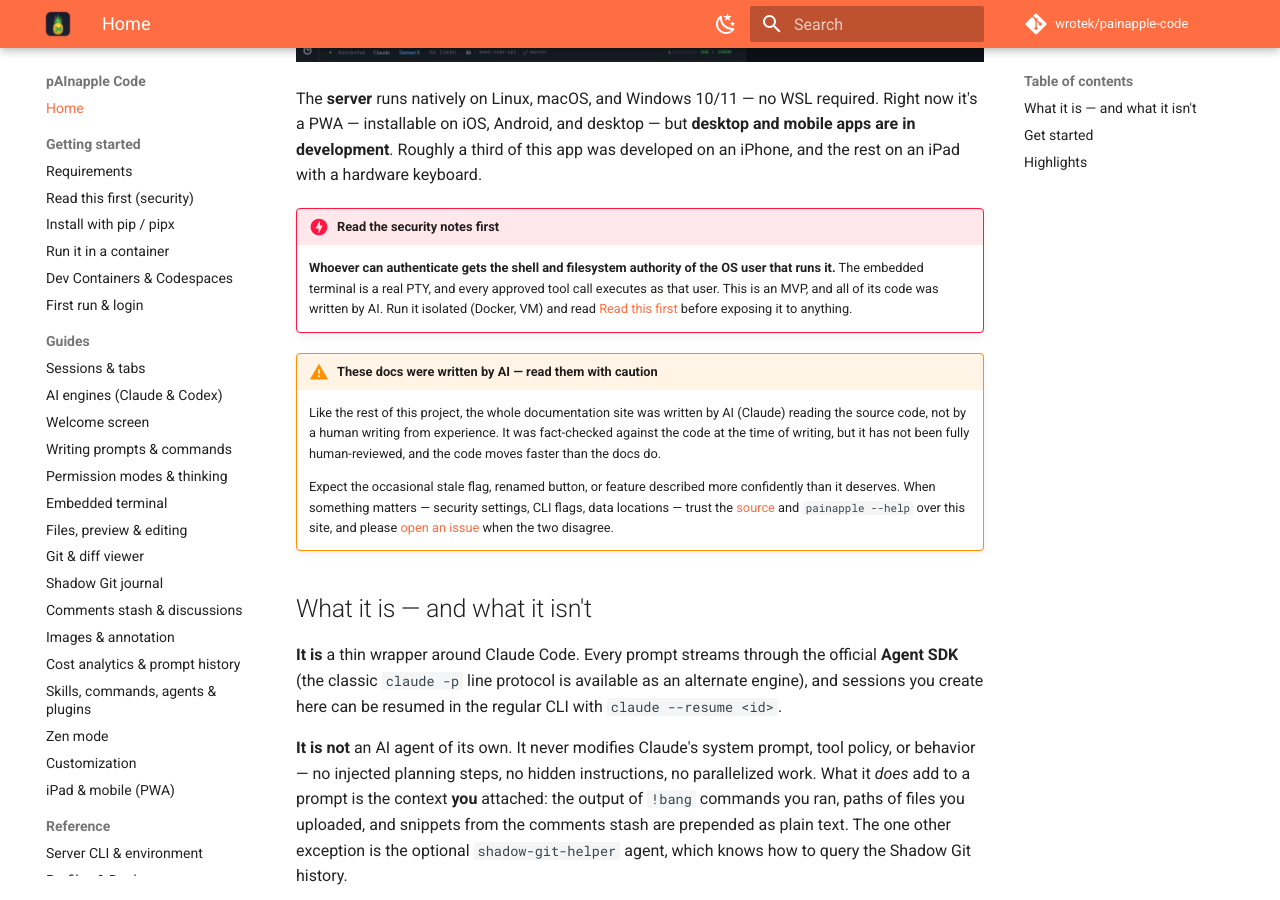
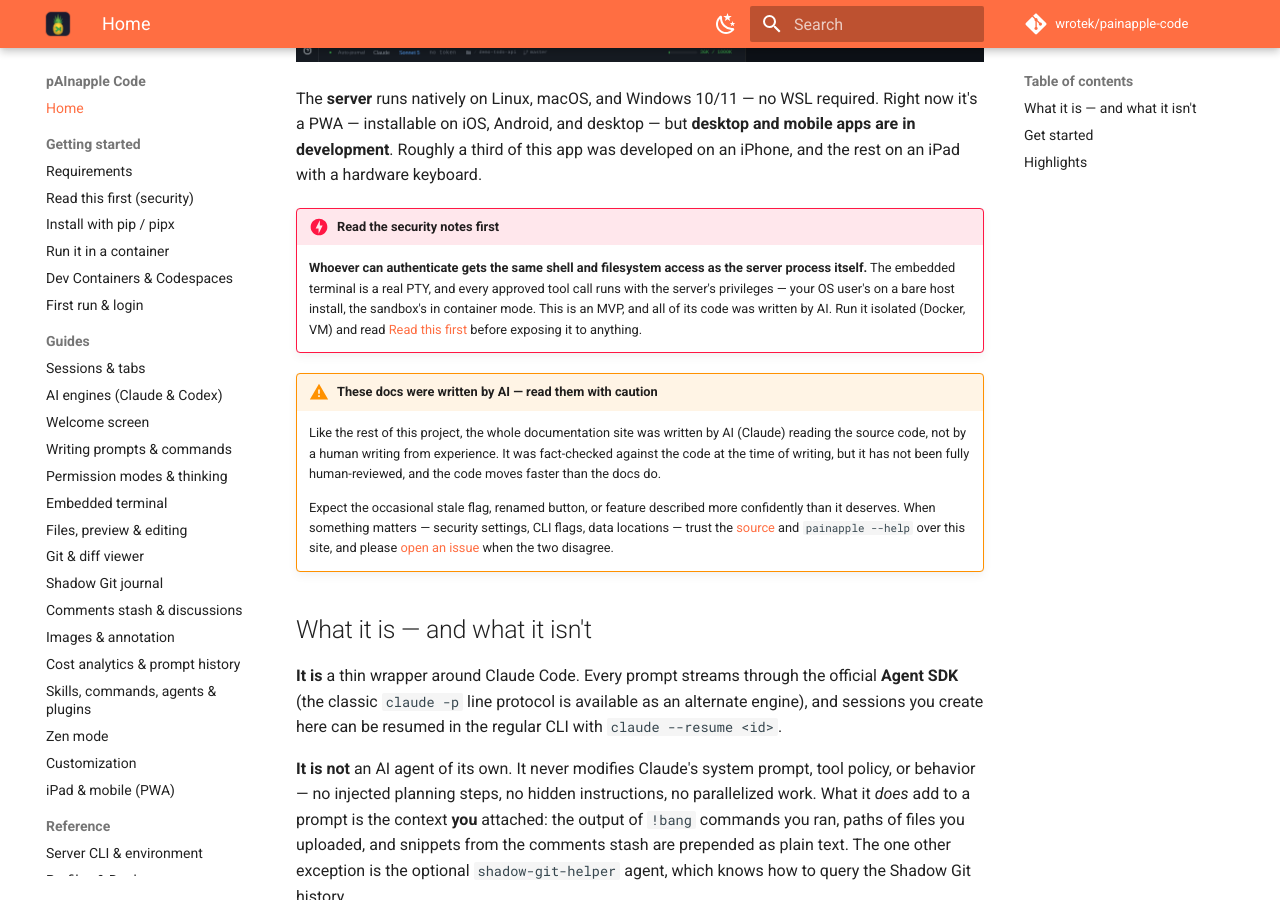
Before and after one commit to wrotek/painapple-code, an MkDocs documentation site: the page built from docs-site/index.md, in a window 1280 px wide and 900 px high, scrolled down 810 px. Built offline with MkDocs 1.6.1 and Material for MkDocs 9.7.7, drawn with Linux system fonts in a browser that asks for light colours; comment, search, counter and statistics services are not loaded.

Commit message:
tweak: auth grants the server process's access, not "your OS user"
The old wording overstated the blast radius for container mode (and
understated the invariant): authenticating grants whatever the server
process itself can reach — your OS user on a bare host install, the
sandbox in container mode. Synced across README, SECURITY.md and the
docs site; the SSH-key metaphor is dropped from the README.

Co-Authored-By: Claude Fable 5 <noreply@anthropic.com>

```diff
--- a/docs-site/index.md
+++ b/docs-site/index.md
@@ -10,7 +10,7 @@ Thanks to the [**Auto Journal**](guides/shadow-git.md), you can easily **pull up
 The **server** runs natively on Linux, macOS, and Windows 10/11 — no WSL required. Right now it's a PWA — installable on iOS, Android, and desktop — but **desktop and mobile apps are in development**. Roughly a third of this app was developed on an iPhone, and the rest on an iPad with a hardware keyboard.
 
 !!! danger "Read the security notes first"
-    **Whoever can authenticate gets the shell and filesystem authority of the OS user that runs it.** The embedded terminal is a real PTY, and every approved tool call executes as that user. This is an MVP, and all of its code was written by AI. Run it isolated (Docker, VM) and read [Read this first](getting-started/security.md) before exposing it to anything.
+    **Whoever can authenticate gets the same shell and filesystem access as the server process itself.** The embedded terminal is a real PTY, and every approved tool call runs with the server's privileges — your OS user's on a bare host install, the sandbox's in container mode. This is an MVP, and all of its code was written by AI. Run it isolated (Docker, VM) and read [Read this first](getting-started/security.md) before exposing it to anything.
 
 !!! warning "These docs were written by AI — read them with caution"
     Like the rest of this project, the whole documentation site was written by AI (Claude) reading the source code, not by a human writing from experience. It was fact-checked against the code at the time of writing, but it has not been fully human-reviewed, and the code moves faster than the docs do.
```
Also changed, not shown: README.md (+1 -1 lines), SECURITY.md (+2 -2 lines), docs-site/getting-started/security.md (+1 -1 lines).
